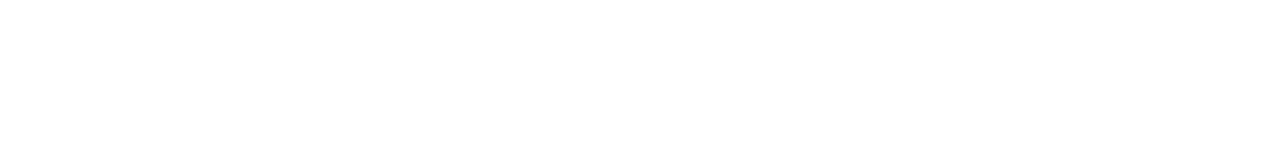
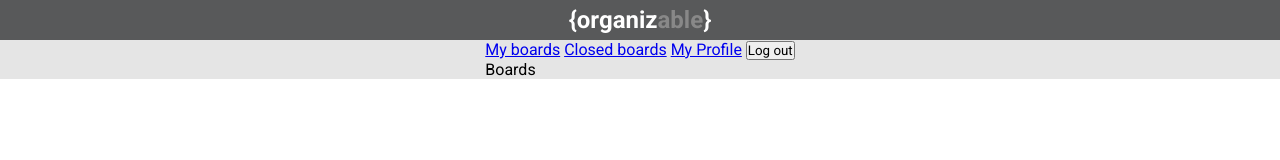
Before and after one commit to bllerenac/js-organizable, a plain HTML site: page assets/components/renderHtml.html in a window 1280 px wide. Drawn offline with Linux system fonts and the light colour scheme.

Commit message:
Add navbar and header

```diff
--- a/assets/components/renderHtml.html
+++ b/assets/components/renderHtml.html
@@ -0,0 +1,29 @@
+<!DOCTYPE html>
+<html lang="en">
+  <head>
+    <meta charset="UTF-8" />
+    <meta name="viewport" content="width=device-width, initial-scale=1.0" />
+    <title>Organizable</title>
+    <link rel="stylesheet" href="../../style.css">
+  </head>
+  <body>
+    <header>
+        <div class="organizable">
+            {organiz<span class="organizable__able">able</span>}
+        </div>
+    </header>
+    <main>
+        <section class="container">
+            <nav class="container--navbar">
+                <a href=" ">My boards</a>
+                <a href=" ">Closed boards</a>
+                <a href=" "> My Profile</a>
+                <button class="container--navbar__logout">Log out</button>
+            </nav>
+            <article class="container--options">
+                <p>Boards</p>
+            </article>
+        </section>
+    </main>
+  </body>
+</html>
--- a/assets/stylesheets/global.css
+++ b/assets/stylesheets/global.css
@@ -7,11 +7,60 @@
 
   --border-blue:1px solid #0079BF;
   --box-shadow:0px 4px 4px rgba(0, 0, 0, 0.25);
+  --roboto: 'Roboto', sans-serif;
+  --gray: #888888;
+  --background-header: #58595A;
+  --background-main: #E5E5E5;
+  --white: white;
+  --narvbar-font-color: #172B4D;
+  --background-navbar-hover: #E4F0F6;
 }
 
 * {
     margin: 0;
     padding: 0;
     box-sizing: border-box;
-    font-family: Roboto;
+    font-family: var(--roboto);
   }
+
+header,
+main,
+.organizable {
+  display: flex;
+  justify-content: center;
+  align-items: center;
+}
+
+header,
+main {
+  flex-direction: column;
+}
+
+header {
+  background-color: var(--background-header);
+}
+
+main {
+  background: var(--background-main);
+}
+
+.organizable,
+.organizable__able {
+  font-family: var(--roboto);
+  font-weight: 700;
+  font-style: normal;
+  font-size: 24px;
+  line-height: 24px;
+  color: var(--white);
+  padding: 8px 0;
+}
+
+.organizable {
+  width: 900px;
+  max-height: 40px;
+  flex-direction: row;
+}
+
+.organizable__able {
+  color: var(--gray);
+}
--- a/style.css
+++ b/style.css
@@ -2,3 +2,4 @@
 @import url("./assets/stylesheets/global.css");
 @import url("./assets/stylesheets/form.css");
 @import url("./assets/stylesheets/buttons.css");
+@import url("./assets/stylesheets/layout.css")
```
Also changed, not shown: index.html (+7 -0 lines), assets/stylesheets/layout.css (added).
